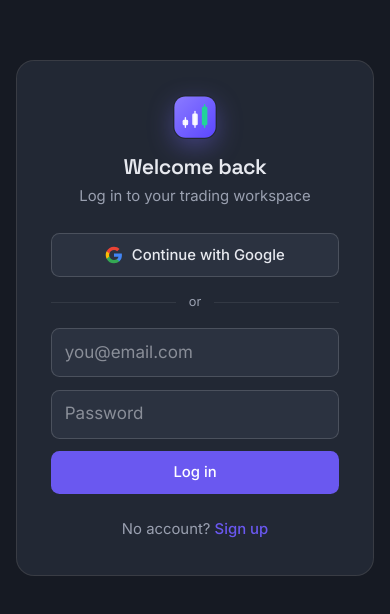
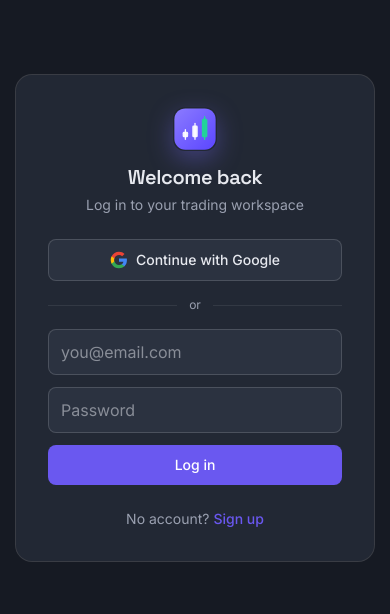
Before and after one commit to agimharizaj/tradebook, a Next.js app: page /login in a window 390 px wide. Shown: the part 104-718 px from the top of the page. Built offline with nearby package versions, Linux system fonts and the light colour scheme; no server answers.

Commit message:
Phone UI scale to 16px (browser default); 17 and 18 both felt too large

```diff
--- a/src/app/globals.css
+++ b/src/app/globals.css
@@ -127,16 +127,16 @@ h3 {
   display: none;
 }
 
-/* Phone sizing: the app is built in rem units, so raising the root font
-   size scales the entire UI (text, padding, buttons) proportionally.
-   17px = ~6% larger than default. 18px was tried and felt too big. */
+/* Phone sizing: the app is built in rem units, so the root font size scales
+   the entire UI proportionally. 16px (browser default) after trying 17px and
+   18px - both felt too large. Raise this one number to scale the phone UI up. */
 @media (max-width: 767px) {
   html {
-    font-size: 17px;
+    font-size: 16px;
   }
 
   /* iOS Safari auto-zooms the page when a focused input is under 16px.
-     1rem here is 17px, comfortably above the zoom threshold. */
+     1rem here is 16px, exactly at the no-zoom threshold. */
   .field,
   .input,
   .jfield {
```
